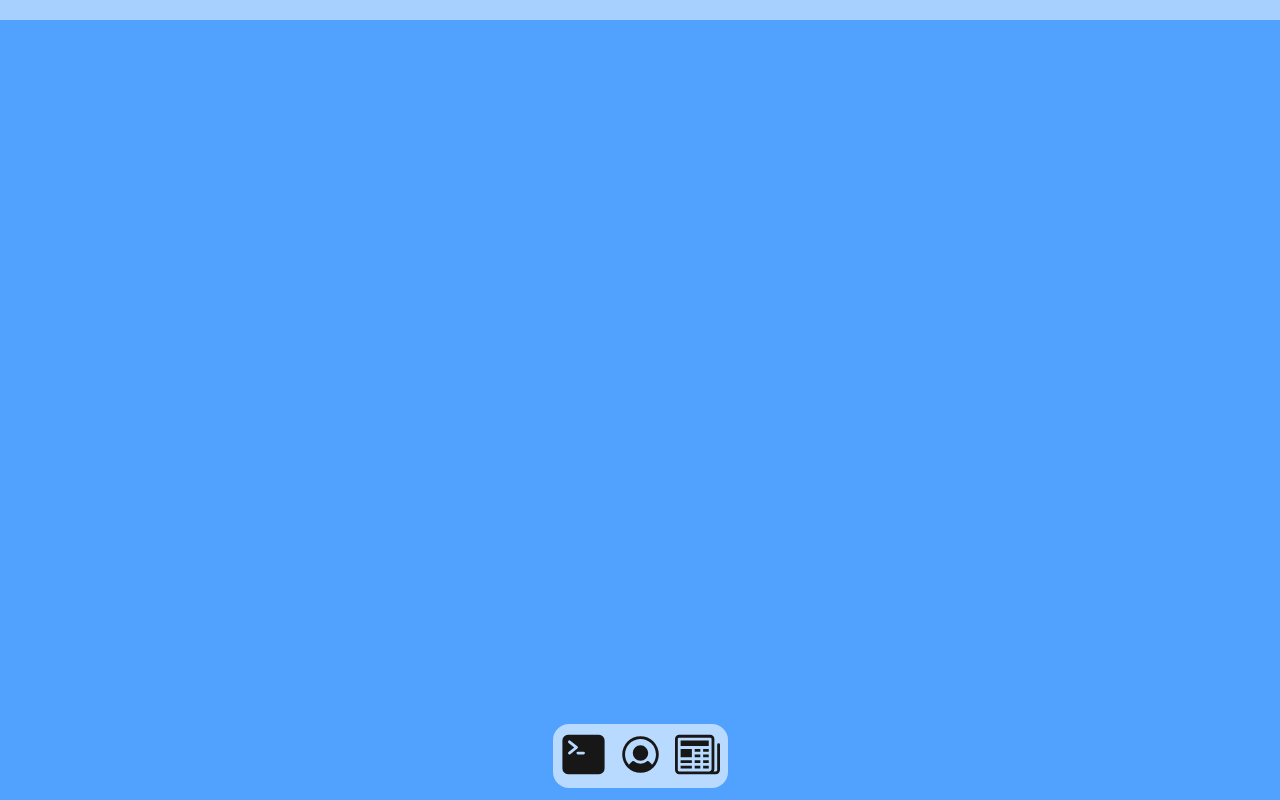
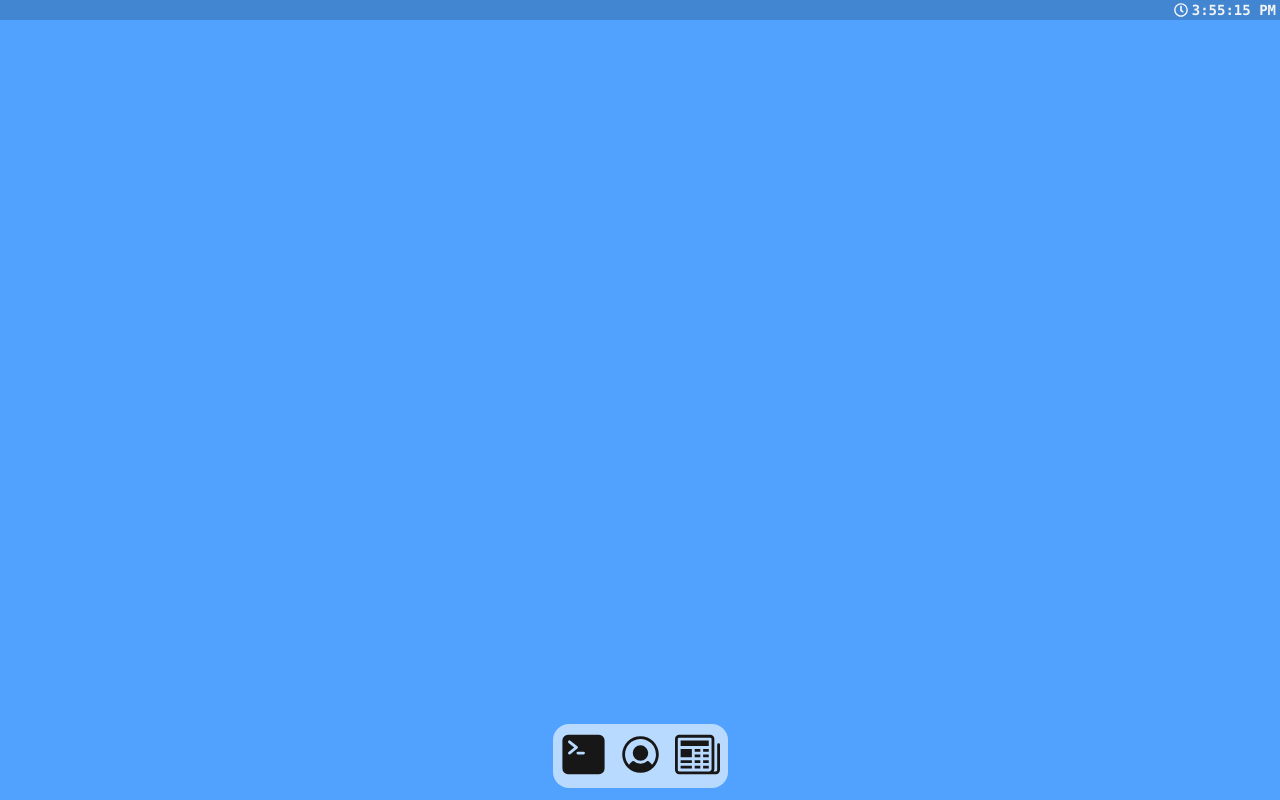
Before and after one commit to Piers-Walter/terminal-webpage, a Next.js app: page / in a window 1280 px wide. Built offline with nearby package versions, Linux system fonts and the light colour scheme.

Commit message:
Add time and fix zindex

```diff
--- a/components/AppButton.tsx
+++ b/components/AppButton.tsx
@@ -8,7 +8,7 @@ interface AppButtonProps {
 }
 
 export default function AppButton({ app }: AppButtonProps) {
-  const { runningApps, setRunningApps } = useAppContext();
+  const { runningApps, setRunningApps, setActiveUUID } = useAppContext();
   const appContext = useAppContext();
 
   const startApp = () => {
@@ -21,6 +21,7 @@ export default function AppButton({ app }: AppButtonProps) {
     }
     setRunningApps((lastRunningApps) => {
       const newAppInstance: DesktopApp = new DesktopApp(app.name, app.icon, app.body, app.sizes);
+      setActiveUUID(newAppInstance.uuid);
       return [...lastRunningApps, newAppInstance];
     });
   };
--- a/components/AppComponents/AppWindow.tsx
+++ b/components/AppComponents/AppWindow.tsx
@@ -36,7 +36,7 @@ export function AppWindow({ app }: AppWindowProps) {
     const highestZIndex = getHighestZIndex();
     const target = (e.currentTarget as HTMLElement) || undefined;
     if (!target || !target.style) return;
-    if (parseInt(target.style.zIndex) < highestZIndex) {
+    if (parseInt(target.style.zIndex) <= highestZIndex || target.style.zIndex === "") {
       target.style.zIndex = (highestZIndex + 1).toString();
     }
   };
@@ -52,7 +52,7 @@ export function AppWindow({ app }: AppWindowProps) {
     <Draggable onMouseDown={setZIndexClick} handle=".windowbar" bounds="parent" onDrag={setZIndex} nodeRef={nodeRef}>
       <div
         className={classNames(
-          "min-w-20 duration-[300ms] inline-block absolute window shadow-2xl rounded-md border border-[rgba(0,0,0,0.0.2)] resize overflow-hidden transition-[scale]",
+          "min-w-20 z-0 duration-[300ms] inline-block absolute window shadow-2xl rounded-md border border-[rgba(0,0,0,0.0.2)] resize overflow-hidden transition-[scale]",
           {
             "shadow-2xl": appContext.activeUUID == app.uuid,
             "scale-0": app.minimized,
--- a/components/HeaderBar.tsx
+++ b/components/HeaderBar.tsx
@@ -1,3 +1,39 @@
+"use client";
+import { useAppContext } from "@/contexts/AppContext";
+import { useState, useEffect } from "react";
+import { FaRegClock } from "react-icons/fa";
+
 export default function HeaderBar() {
-  return <div className="w-full opacity-50 bg-white h-[20px]"></div>;
+  const [time, setTime] = useState<Date>();
+  const [runningAppName, setRunningAppName] = useState("");
+
+  const appContext = useAppContext();
+
+  useEffect(() => {
+    const interval = setInterval(() => {
+      setTime(new Date());
+    }, 500);
+
+    return () => clearInterval(interval);
+  }, []);
+
+  useEffect(() => {
+    const selectedApps = appContext.runningApps.filter((app) => app.uuid == appContext.activeUUID);
+    if (selectedApps.length > 0) setRunningAppName(selectedApps[0].name);
+    else setRunningAppName("");
+  }, [appContext.activeUUID, appContext.runningApps]);
+
+  return (
+    <div className="w-full  bg-[#0000002e] h-[20px] flex items-center justify-between">
+      <div>
+        <span className="text-sm text-white font-mono font-black px-1">{runningAppName}</span>
+      </div>
+      <div className="flex items-center">
+        <FaRegClock style={{ fill: "white" }} size="14" />
+        <span className="font-mono text-gray-100 px-1 h-full font-extrabold text-sm select-none">
+          {time?.toLocaleTimeString()}
+        </span>
+      </div>
+    </div>
+  );
 }
```
